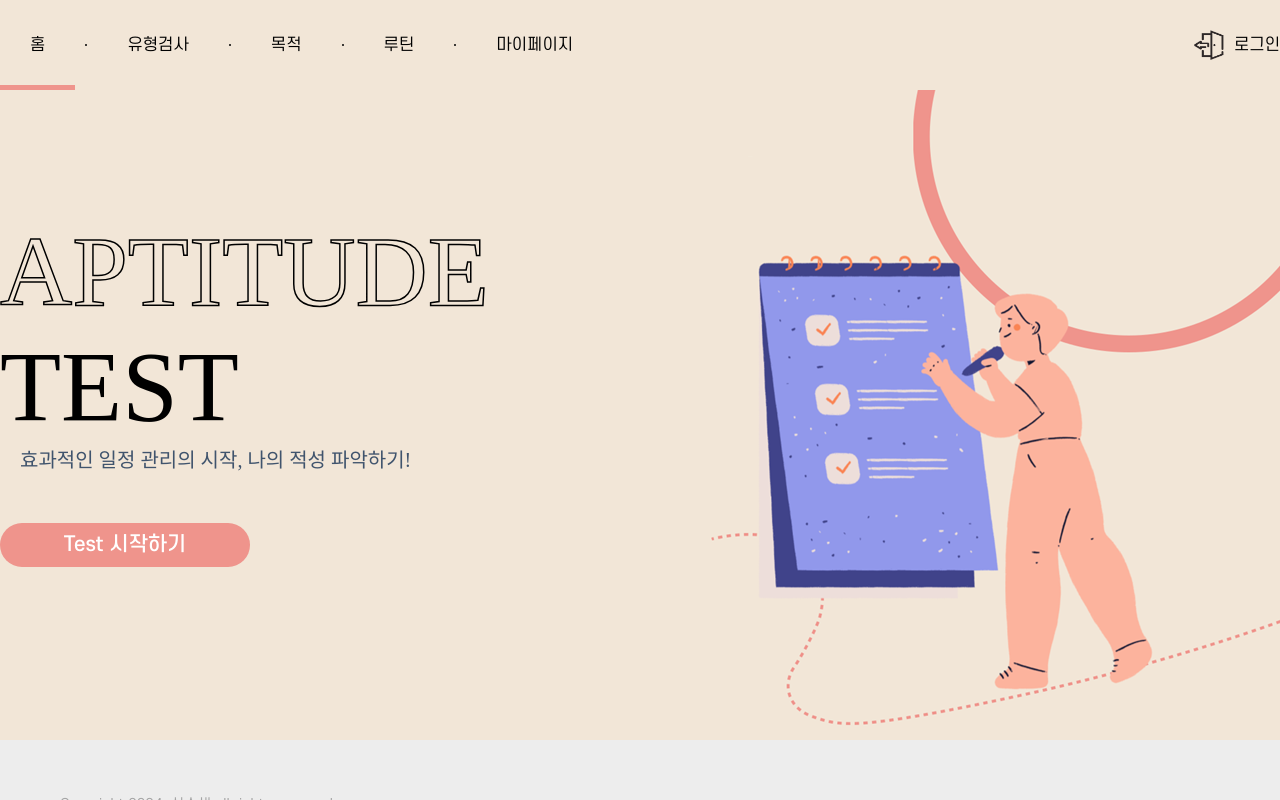
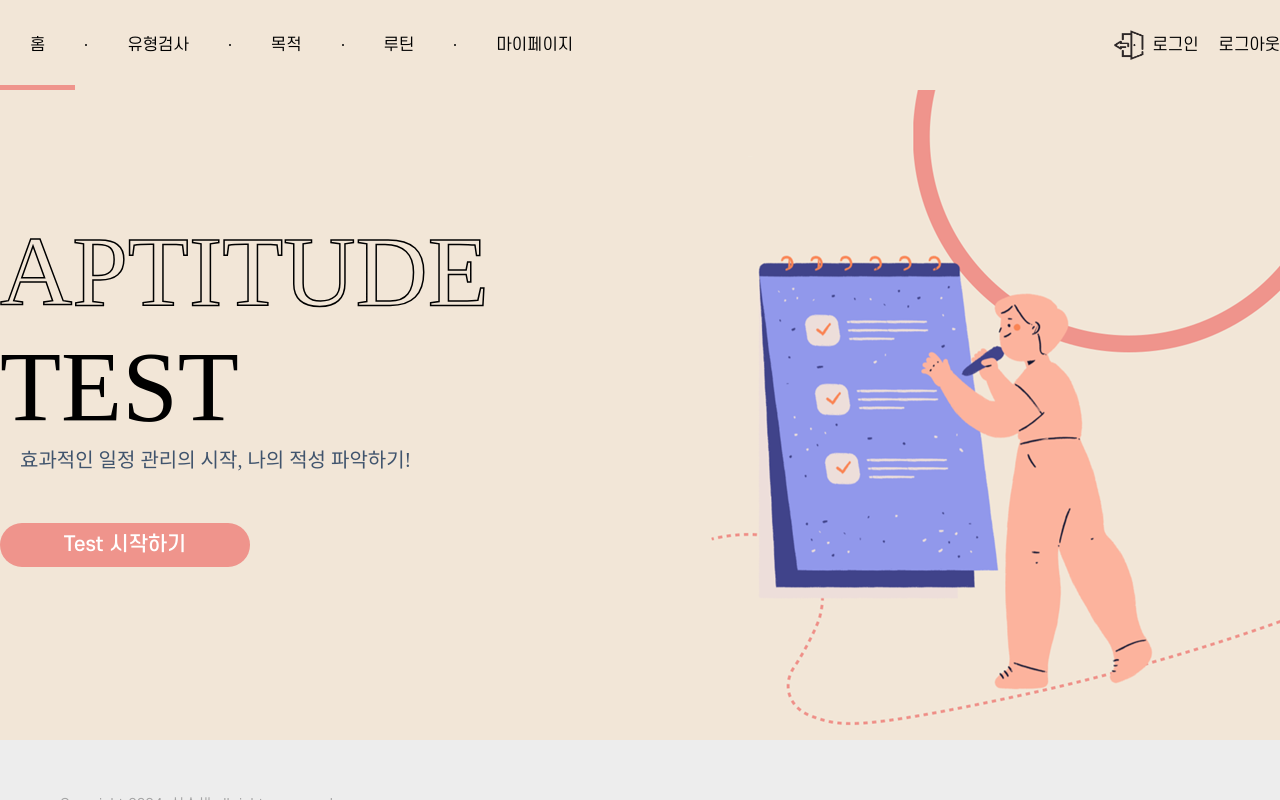
Before and after one commit to subin000306/routine, a React (Create React App) app in the folder client/: page / in a window 1280 px wide. Built offline with nearby package versions, Linux system fonts and the light colour scheme; a web font is replaced by a local one.

Commit message:
로그인버튼 추가

```diff
--- a/client/src/components/Layout/Header.js
+++ b/client/src/components/Layout/Header.js
@@ -92,7 +92,7 @@ function Header() {
                     <SignButton onClick={() => handleNavigation("/signin")}>
                         로그인
                     </SignButton>
-                    {/* <SignButton>로그아웃</SignButton> */}
+                    <SignButton>로그아웃</SignButton>
                 </ButtonWrap>
             </HeaderWrap>
         </Wrap>
@@ -206,7 +206,7 @@ const ButtonWrap = styled.div`
 const LoginIcon = styled.img`
     width: 30px;
     height: 30px;
-    margin-right: -10px;
+    margin-right: 8px;
 
 `;
 
```
